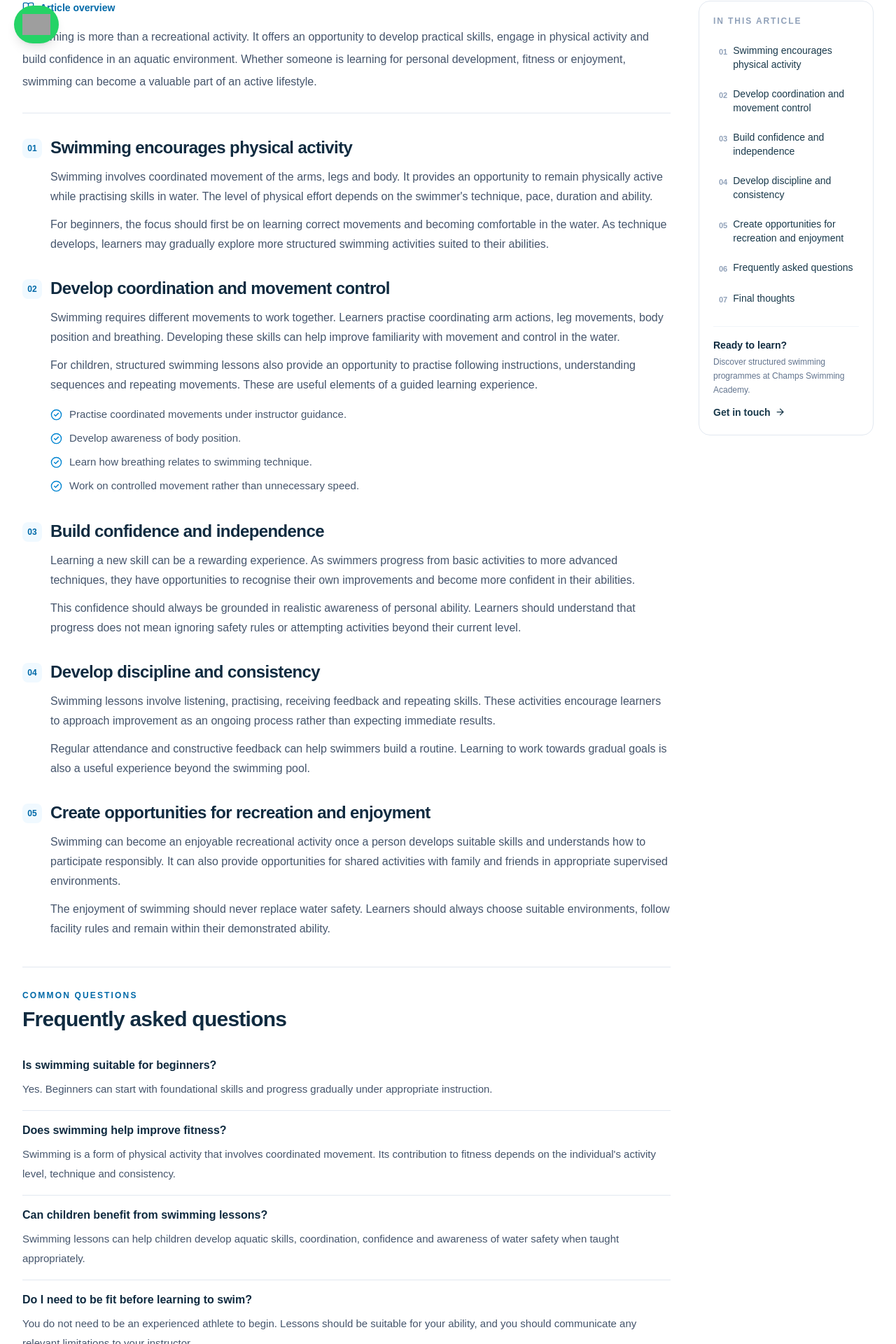
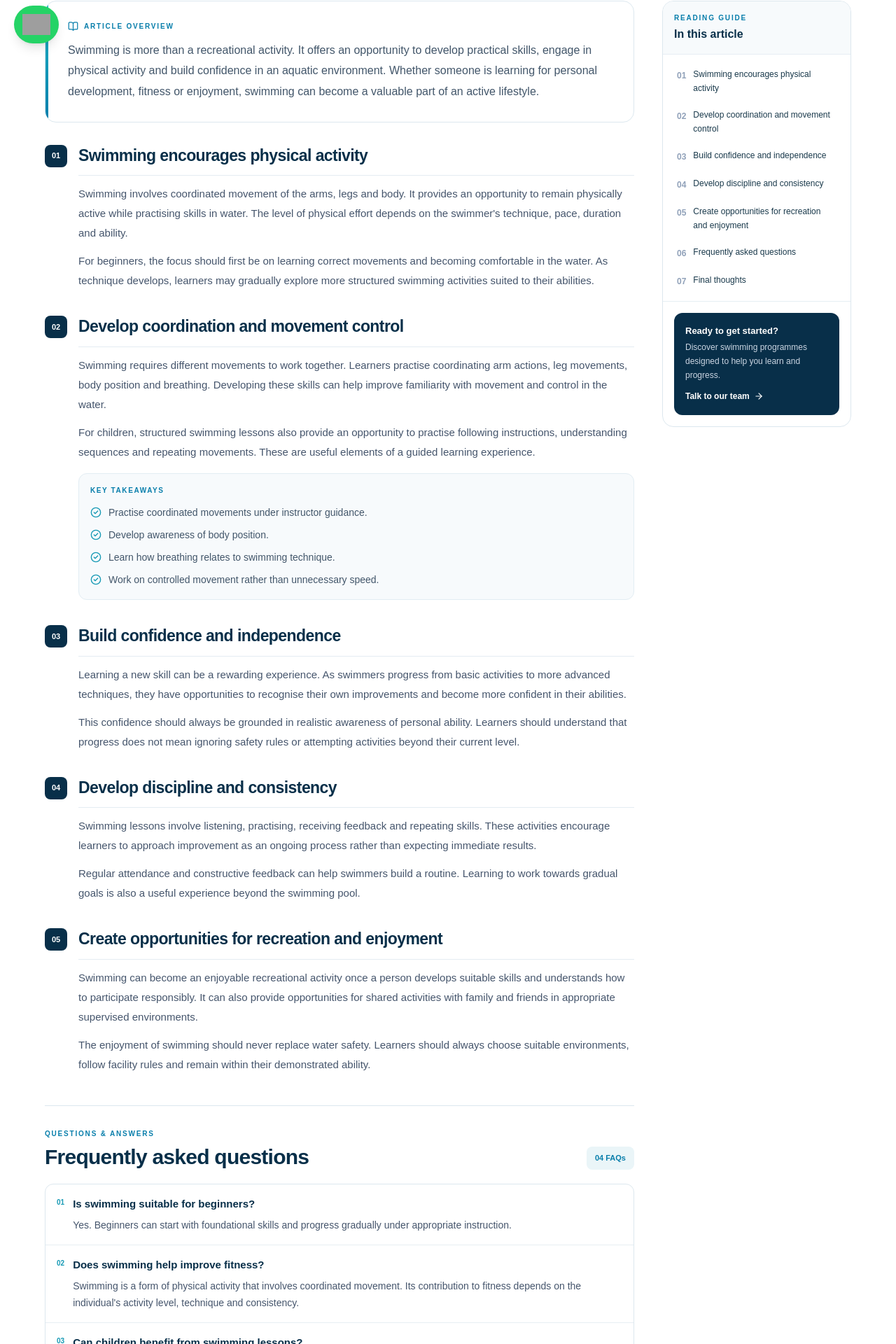
Before and after one commit to Seifuddin/champsswimmingacademy, a Next.js app: page /blog/benefits-of-learning-to-swim in a window 1280 px wide. Shown: the part 718-2638 px from the top of the page at 70% size. Built offline with nearby package versions, Linux system fonts and the light colour scheme; grey boxes are pictures that could not be loaded.

Commit message:
improved articles overview

```diff
--- a/components/blog/ArticleContent.tsx
+++ b/components/blog/ArticleContent.tsx
@@ -1,4 +1,3 @@
-
 import Link from "next/link";
 import {
   ArrowRight,
@@ -544,15 +543,23 @@ export default function ArticleContent({
 }) {
   const content = articleContent[article.slug];
 
+
   if (!content) {
     return (
-      <div className="rounded-2xl border border-slate-200 bg-white p-6">
-        <p className="text-slate-600">
+      <div className="mx-auto max-w-4xl rounded-2xl border border-[#DCE7EE] bg-white p-6 sm:p-8">
+        <div className="flex items-start gap-3">
+          <BookOpen className="mt-1 shrink-0 text-[#087EAB]" size={20} />
+          <div>
+            <h2 className="text-lg font-bold text-[#082F49]">Article coming soon</h2>
+            <p className="mt-1 text-sm leading-6 text-slate-600">
               This article is being prepared. Please check back soon.
             </p>
           </div>
+        </div>
+      </div>
     );
   }
+
 
   const contents = [
     ...content.sections.map((section, index) => ({
@@ -563,75 +570,85 @@ export default function ArticleContent({
     { title: "Final thoughts", id: "article-conclusion" },
   ];
 
+
   return (
-    <div className="grid items-start gap-8 lg:grid-cols-[minmax(0,1fr)_250px] lg:gap-10">
+    <div className="mx-auto grid max-w-7xl items-start gap-7 px-4 sm:px-6 lg:grid-cols-[minmax(0,1fr)_270px] lg:gap-10 lg:px-8">
       <article className="min-w-0">
-        <div className="mb-8 border-b border-slate-200 pb-7">
-          <div className="mb-4 flex items-center gap-2 text-sm font-semibold text-sky-700">
-            <BookOpen size={17} />
+        {/* EDITORIAL INTRO */}
+        <div className="relative mb-8 overflow-hidden rounded-2xl border border-[#DCE8EF] bg-white">
+          <div className="absolute left-0 top-0 h-full w-1 bg-gradient-to-b from-[#22B8C7] to-[#087EAB]" />
+          <div className="p-5 pl-6 sm:p-7 sm:pl-8">
+            <div className="mb-3 flex items-center gap-2 text-[10px] font-extrabold uppercase tracking-[0.18em] text-[#087EAB]">
+              <BookOpen size={15} />
               <span>Article overview</span>
             </div>
-
-          <p className="text-[15px] leading-7 text-slate-600 sm:text-base sm:leading-8">
+            <p className="text-[15px] leading-7 text-[#42566A] sm:text-[16px] sm:leading-[1.85]">
               {content.introduction}
             </p>
           </div>
+        </div>
 
-        <div className="space-y-8">
+
+        {/* ARTICLE SECTIONS */}
+        <div className="space-y-7 sm:space-y-9">
           {content.sections.map((section, index) => (
             <section
               key={section.title}
               id={`section-${index + 1}`}
               className="scroll-mt-24"
             >
-              <div className="mb-3 flex items-start gap-3">
-                <span className="mt-1 flex h-7 w-7 shrink-0 items-center justify-center rounded-lg bg-sky-50 text-xs font-bold text-sky-700">
+              <div className="mb-3 flex items-start gap-3 sm:gap-4">
+                <span className="flex h-8 w-8 shrink-0 items-center justify-center rounded-lg bg-[#082F49] text-[11px] font-bold tabular-nums text-white">
                   {String(index + 1).padStart(2, "0")}
                 </span>
-
-                <h2 className="text-xl font-bold leading-snug tracking-tight text-[#102b40] sm:text-2xl">
+                <div className="min-w-0 flex-1 border-b border-[#E4ECF2] pb-3">
+                  <h2 className="text-xl font-extrabold leading-snug tracking-tight text-[#082F49] sm:text-[23px]">
                     {section.title}
                   </h2>
                 </div>
+              </div>
 
-              <div className="space-y-3 pl-0 sm:pl-10">
+              <div className="space-y-3 pl-0 sm:pl-12">
                 {section.paragraphs.map((paragraph, paragraphIndex) => (
                   <p
                     key={paragraphIndex}
-                    className="text-[15px] leading-7 text-slate-600 sm:text-base sm:leading-7"
+                    className="text-[14px] leading-[1.85] text-slate-600 sm:text-[15px] sm:leading-7"
                   >
                     {paragraph}
                   </p>
                 ))}
 
+
                 {section.points && (
-                  <ul className="space-y-2.5 py-1">
+                  <div className="my-4 rounded-xl border border-[#E2EDF3] bg-[#F7FAFC] p-4 sm:p-4">
+                    <p className="mb-3 text-[10px] font-extrabold uppercase tracking-[0.16em] text-[#087EAB]">
+                      Key takeaways
+                    </p>
+                    <ul className="space-y-2">
                       {section.points.map((point) => (
                         <li
                           key={point}
-                        className="flex items-start gap-2.5 text-[14px] leading-6 text-slate-600 sm:text-[15px]"
+                          className="flex items-start gap-2.5 text-[13px] leading-6 text-[#42566A] sm:text-[14px]"
                         >
-                        <CheckCircle2
-                          size={17}
-                          className="mt-1 shrink-0 text-sky-600"
-                        />
+                          <CheckCircle2 size={16} className="mt-1 shrink-0 text-[#1599B4]" />
                           <span>{point}</span>
                         </li>
                       ))}
                     </ul>
+                  </div>
                 )}
 
+
                 {section.tip && (
-                  <div className="my-4 flex gap-3 rounded-xl border border-sky-100 bg-sky-50/80 p-4 sm:p-5">
-                    <Lightbulb
-                      size={20}
-                      className="mt-0.5 shrink-0 text-sky-700"
-                    />
-                    <div>
-                      <p className="mb-1 text-sm font-bold text-[#102b40]">
-                        Champs Tip
+                  <div className="my-4 flex gap-3 rounded-xl border border-[#D8EEF1] bg-[#EAF8FA] p-3.5 sm:p-4">
+                    <span className="flex h-8 w-8 shrink-0 items-center justify-center rounded-lg bg-white text-[#087EAB] shadow-sm">
+                      <Lightbulb size={17} />
+                    </span>
+                    <div className="min-w-0">
+                      <p className="mb-1 text-[10px] font-extrabold uppercase tracking-[0.15em] text-[#087EAB]">
+                        Champs tip
                       </p>
-                      <p className="text-sm leading-6 text-slate-600">
+                      <p className="text-[13px] leading-6 text-[#40586B] sm:text-sm">
                         {section.tip}
                       </p>
                     </div>
@@ -642,93 +659,120 @@ export default function ArticleContent({
           ))}
         </div>
 
+
+        {/* FAQ */}
         <section
           id="article-faqs"
-          className="mt-10 scroll-mt-24 border-t border-slate-200 pt-8"
+          className="mt-9 scroll-mt-24 border-t border-[#DCE7EE] pt-7 sm:mt-11 sm:pt-8"
         >
-          <div className="mb-5">
-            <p className="mb-2 text-xs font-bold uppercase tracking-[0.18em] text-sky-700">
-              Common questions
+          <div className="mb-5 flex items-end justify-between gap-4">
+            <div>
+              <p className="mb-2 text-[10px] font-extrabold uppercase tracking-[0.18em] text-[#087EAB]">
+                Questions & answers
               </p>
-            <h2 className="text-2xl font-bold tracking-tight text-[#102b40] sm:text-3xl">
+              <h2 className="text-2xl font-extrabold tracking-tight text-[#082F49] sm:text-3xl">
                 Frequently asked questions
               </h2>
             </div>
+            <span className="hidden rounded-lg bg-[#EAF5F8] px-3 py-2 text-[11px] font-bold text-[#087EAB] sm:inline-flex">
+              {String(content.faqs.length).padStart(2, "0")} FAQs
+            </span>
+          </div>
 
-          <div className="divide-y divide-slate-200">
-            {content.faqs.map((faq) => (
-              <div key={faq.question} className="py-4">
-                <h3 className="mb-2 text-base font-bold text-[#102b40]">
+
+          <div className="overflow-hidden rounded-xl border border-[#DCE7EE] bg-white">
+            {content.faqs.map((faq, index) => (
+              <div
+                key={faq.question}
+                className={`flex gap-3 p-4 sm:p-4 ${index !== content.faqs.length - 1 ? "border-b border-[#E7EEF3]" : ""}`}
+              >
+                <span className="mt-0.5 shrink-0 text-[10px] font-extrabold tabular-nums text-[#1599B4]">
+                  {String(index + 1).padStart(2, "02")}
+                </span>
+                <div className="min-w-0">
+                  <h3 className="text-[14px] font-bold leading-6 text-[#082F49] sm:text-[15px]">
                     {faq.question}
                   </h3>
-                <p className="text-sm leading-7 text-slate-600 sm:text-[15px]">
+                  <p className="mt-1.5 text-[13px] leading-6 text-slate-600 sm:text-sm">
                     {faq.answer}
                   </p>
+                </div>
               </div>
             ))}
           </div>
         </section>
 
+
+        {/* CONCLUSION */}
         <section
           id="article-conclusion"
-          className="mt-8 scroll-mt-24 rounded-2xl bg-[#102b40] p-5 text-white sm:p-7"
+          className="relative mt-7 scroll-mt-24 overflow-hidden rounded-2xl bg-[#082F49] p-5 text-white sm:p-7"
         >
-          <div className="mb-3 flex items-center gap-2 text-sky-300">
-            <ShieldCheck size={19} />
-            <span className="text-xs font-bold uppercase tracking-[0.16em]">
+          <div className="absolute -right-10 -top-12 h-40 w-40 rounded-full border border-white/[0.07]" />
+          <div className="absolute -right-5 -top-7 h-28 w-28 rounded-full border border-white/[0.07]" />
+          <div className="relative">
+            <div className="mb-3 flex items-center gap-2 text-[#72D7E1]">
+              <ShieldCheck size={17} />
+              <span className="text-[10px] font-extrabold uppercase tracking-[0.17em]">
                 Final thoughts
               </span>
             </div>
-
-          <p className="text-sm leading-7 text-slate-200 sm:text-[15px]">
+            <p className="text-[13px] leading-7 text-slate-200 sm:text-[14px]">
               {content.conclusion}
             </p>
-
             <Link
               href="/contact"
-            className="mt-5 inline-flex items-center gap-2 text-sm font-bold text-white transition hover:text-sky-300"
+              className="mt-4 inline-flex items-center gap-2 rounded-lg bg-white px-4 py-2.5 text-xs font-bold text-[#082F49] transition hover:bg-[#DDF7FA]"
             >
               Explore our swimming programmes
-            <ArrowRight size={16} />
+              <ArrowRight size={15} />
             </Link>
+          </div>
         </section>
       </article>
 
+
+      {/* DESKTOP ARTICLE NAVIGATION */}
       <aside className="lg:sticky lg:top-24">
-        <div className="rounded-2xl border border-slate-200 bg-white p-5">
-          <p className="mb-4 text-xs font-bold uppercase tracking-[0.16em] text-slate-400">
+        <div className="overflow-hidden rounded-2xl border border-[#DCE7EE] bg-white">
+          <div className="border-b border-[#E6EEF3] bg-[#F7FAFC] px-4 py-4">
+            <p className="text-[10px] font-extrabold uppercase tracking-[0.18em] text-[#087EAB]">
+              Reading guide
+            </p>
+            <h2 className="mt-1 text-base font-extrabold text-[#082F49]">
               In this article
-          </p>
+            </h2>
+          </div>
 
-          <nav className="space-y-1.5">
+          <nav className="space-y-0.5 p-2.5">
             {contents.map((item, index) => (
               <a
                 key={item.id}
                 href={`#${item.id}`}
-                className="group flex items-start gap-2 rounded-lg px-2 py-2 text-sm leading-5 text-slate-600 transition hover:bg-sky-50 hover:text-sky-800"
+                className="group flex items-start gap-2.5 rounded-lg px-2.5 py-2 text-[12px] leading-5 text-slate-600 transition hover:bg-[#EFF8FB] hover:text-[#087EAB]"
               >
-                <span className="mt-0.5 text-[11px] font-bold text-slate-400 group-hover:text-sky-700">
-                  {String(index + 1).padStart(2, "0")}
+                <span className="mt-0.5 shrink-0 font-extrabold tabular-nums text-slate-400 group-hover:text-[#087EAB]">
+                  {String(index + 1).padStart(2, "02")}
                 </span>
-                <span>{item.title}</span>
+                <span className="font-medium">{item.title}</span>
               </a>
             ))}
           </nav>
 
-          <div className="mt-5 border-t border-slate-100 pt-4">
-            <p className="text-sm font-bold text-[#102b40]">
-              Ready to learn?
-            </p>
-            <p className="mt-1 text-xs leading-5 text-slate-500">
-              Discover structured swimming programmes at Champs Swimming Academy.
+          <div className="border-t border-[#E6EEF3] p-4">
+            <div className="rounded-xl bg-[#082F49] p-4 text-white">
+              <p className="text-[13px] font-extrabold">Ready to get started?</p>
+              <p className="mt-1 text-xs leading-5 text-slate-300">
+                Discover swimming programmes designed to help you learn and progress.
               </p>
               <Link
                 href="/contact"
-              className="mt-3 inline-flex items-center gap-1.5 text-sm font-bold text-sky-700 hover:text-sky-900"
+                className="mt-3 inline-flex items-center gap-1.5 text-xs font-bold text-[#72D7E1] transition hover:text-white"
               >
-              Get in touch
-              <ArrowRight size={15} />
+                Talk to our team
+                <ArrowRight size={14} />
               </Link>
+            </div>
           </div>
         </div>
       </aside>
```
Lines whose indentation alone changed are shown as unchanged.
